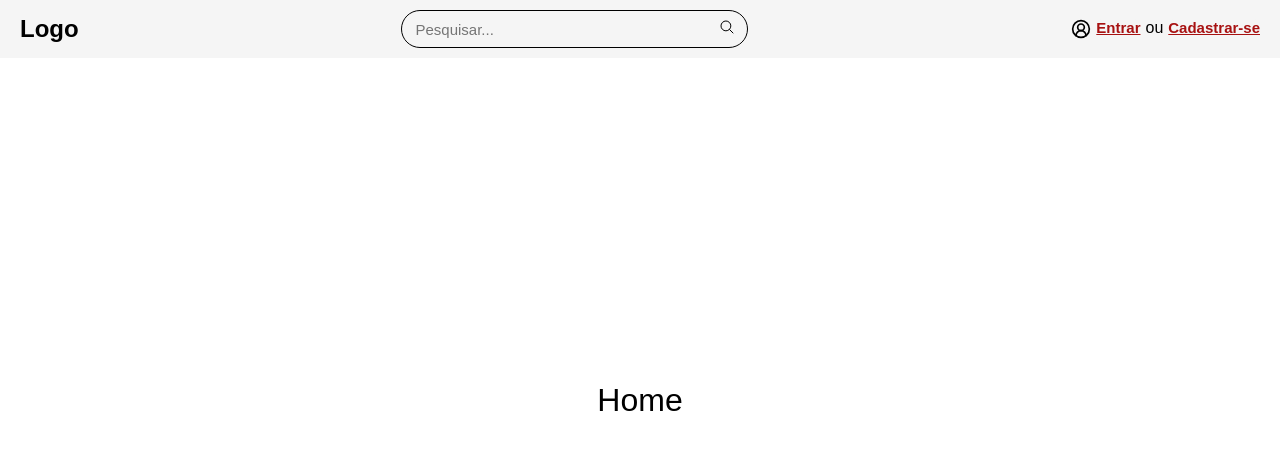
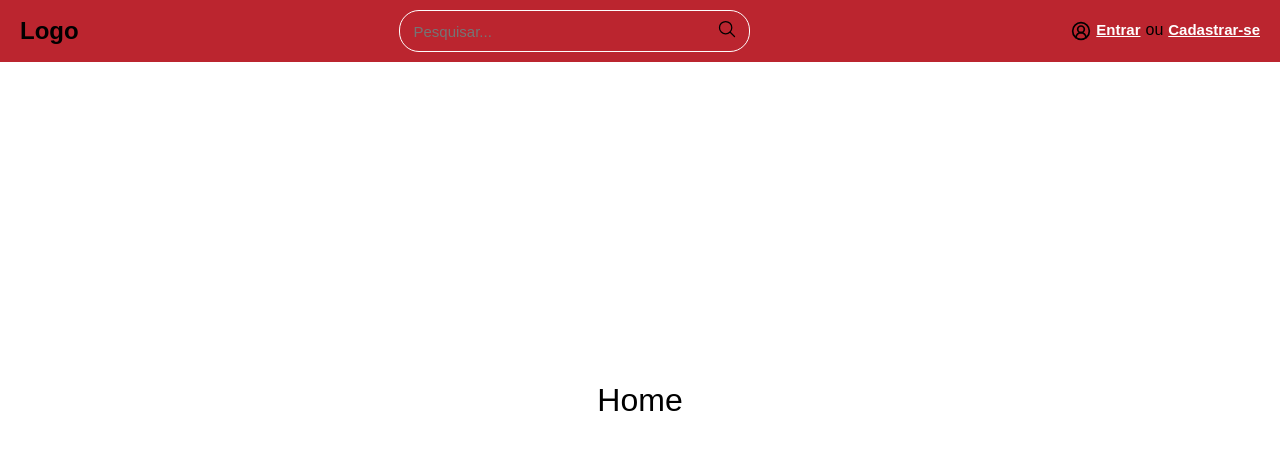
Before and after one commit to L7noxy/Moltara, a React (Vite) app in the folder 4-fase-Moltara/: page / in a window 1280 px wide. Shown: the top 450 px of the page. Built offline with nearby package versions, Linux system fonts and the light colour scheme.

Commit message:
Mudando a cor da navbar

```diff
--- a/4-fase-Moltara/src/components/Navbar.css
+++ b/4-fase-Moltara/src/components/Navbar.css
@@ -1,6 +1,6 @@
 .navbar {
     width: 100%;
-    background-color:  var(--color5);
+    background-color: var(--color4);
     padding: 10px 20px;
     display: flex;
     justify-content: space-between;
@@ -19,15 +19,14 @@
 .search-bar {
     display: flex;
     gap: 5px;
-    border: 1px solid #000000;
+    border: 1px solid #fffcfc;
     border-radius: 20px;
     background-color: rgba(255, 255, 255, 0);
-    overflow: hidden
+    overflow: hidden;
 }
 
 .search-bar input {
-    background-color: #0057b300;
-    color: rgb(0, 0, 0);
+    background-color: #00000000;
     outline: none;
     padding-left: 13px;
     font-size: 15px;
@@ -51,19 +50,10 @@
 }
 
 .buttons a {
-    color: var(--color3);
+    color: var(--color6);
     border: none;
     border-radius: 5px;
     cursor: pointer;
     font-size: 15px;
     font-weight: bold;
-
 }
-
-.login-btn {
-    background-color: var(--color5);
-}
-
-.signup-btn {
-    background-color: var(--color5);
-}
--- a/4-fase-Moltara/src/components/Navbar.jsx
+++ b/4-fase-Moltara/src/components/Navbar.jsx
@@ -12,7 +12,7 @@ export default function Navbar() {
 
                 <div className="search-bar">
                     <input type="text" placeholder="Pesquisar..." />
-                    <button type="submit"><IoSearchOutline /></button>
+                    <button type="submit"><IoSearchOutline size={20}/></button>
                 </div>
 
                 <div className="buttons">
```
